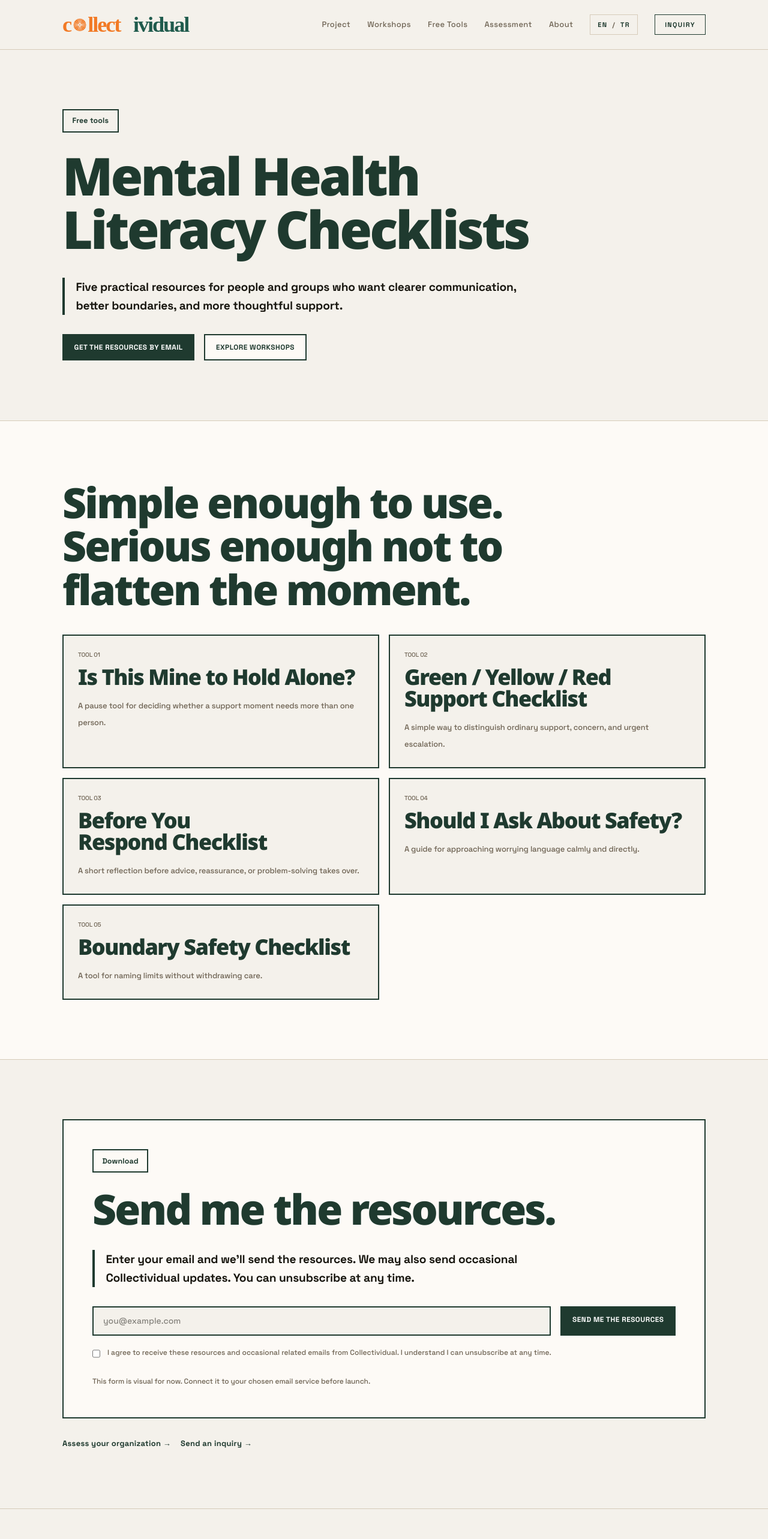
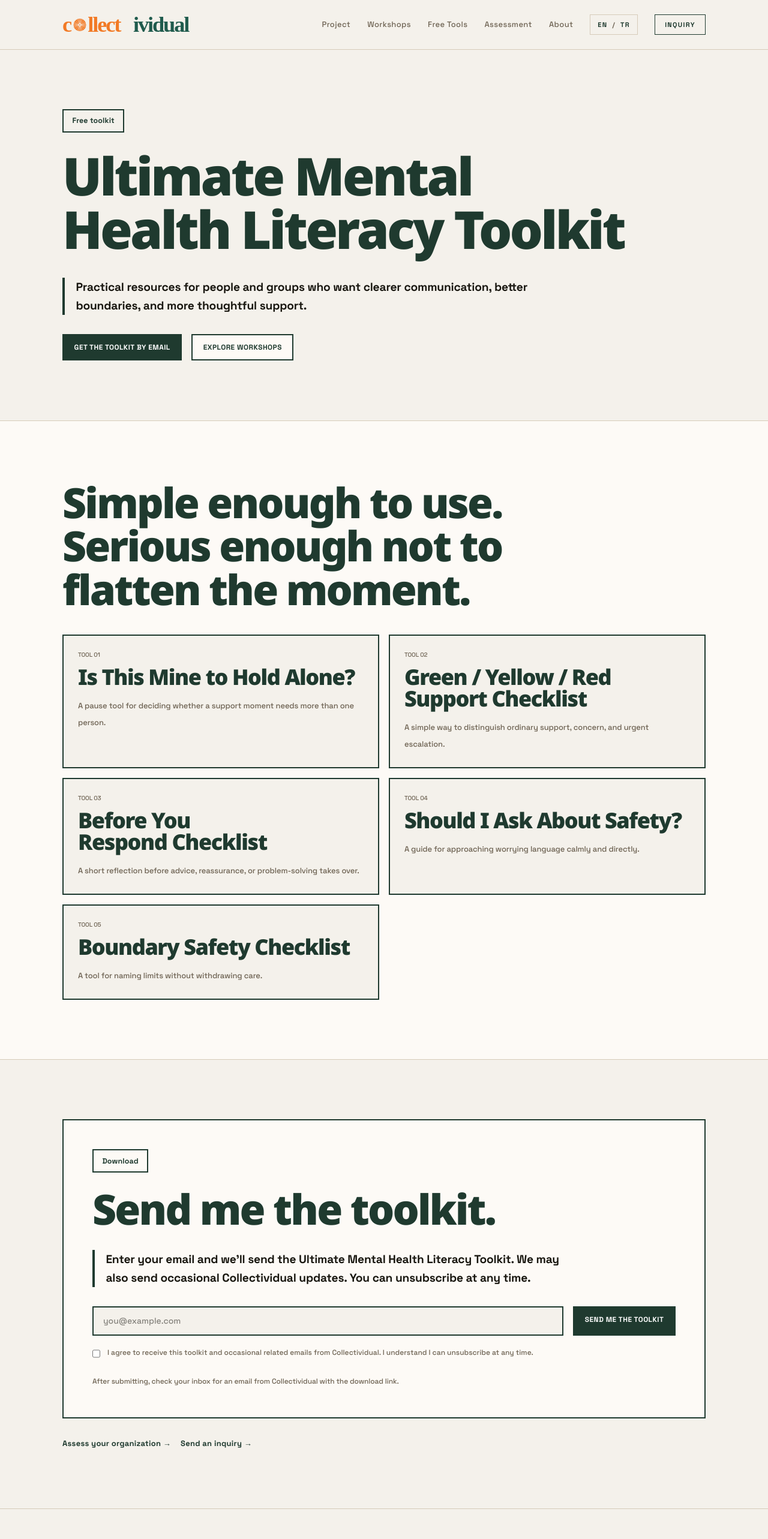
Before and after one commit to selaleakirmak-cmyk/collectividual-site, a Next.js app: page /tools/mental-health-literacy-checklists in a window 1280 px wide. Shown: the top 2566 px of the page at 60% size. Built offline with nearby package versions, Linux system fonts and the light colour scheme.

Commit message:
Connect English toolkit form to MailerLite

```diff
--- a/app/tools/mental-health-literacy-checklists/page.tsx
+++ b/app/tools/mental-health-literacy-checklists/page.tsx
@@ -1,5 +1,7 @@
 import Link from "next/link";
 import Container from "@/components/site/Container";
+
+const mailerLiteAction = "https://assets.mailerlite.com/jsonp/2302300/forms/186075762341709206/subscribe";
 
 const resources = [
   ["Is This Mine to Hold Alone?", "A pause tool for deciding whether a support moment needs more than one person."],
@@ -10,8 +12,8 @@ const resources = [
 ];
 
 export const metadata = {
-  title: "Free Mental Health Literacy Tools | Collectividual",
-  description: "Download Collectividual resources for mental health literacy, careful communication, and sustainable support.",
+  title: "Ultimate Mental Health Literacy Toolkit | Collectividual",
+  description: "Download the Ultimate Mental Health Literacy Toolkit by Collectividual: practical tools for careful communication, boundaries, and sustainable support.",
 };
 
 export default function ResourcesPage() {
@@ -19,11 +21,11 @@ export default function ResourcesPage() {
     <>
       <section className="poster-section border-b border-[var(--border)]">
         <Container>
-          <p className="poster-kicker mb-7">Free tools</p>
-          <h1 className="poster-title poster-title--wide">Mental Health Literacy Checklists</h1>
-          <p className="poster-lede mt-9">Five practical resources for people and groups who want clearer communication, better boundaries, and more thoughtful support.</p>
+          <p className="poster-kicker mb-7">Free toolkit</p>
+          <h1 className="poster-title poster-title--wide">Ultimate Mental Health Literacy Toolkit</h1>
+          <p className="poster-lede mt-9">Practical resources for people and groups who want clearer communication, better boundaries, and more thoughtful support.</p>
           <div className="mt-8 flex flex-wrap gap-4">
-            <a href="#download" className="poster-button">Get the resources by email</a>
+            <a href="#download" className="poster-button">Get the toolkit by email</a>
             <Link href="/workshops" className="poster-button poster-button--secondary">Explore workshops</Link>
           </div>
         </Container>
@@ -48,14 +50,16 @@ export default function ResourcesPage() {
         <Container>
           <div className="border-2 border-[var(--accent)] bg-[var(--surface)] p-7 md:p-12">
             <p className="poster-kicker mb-6">Download</p>
-            <h2 className="poster-title poster-title--medium">Send me the resources.</h2>
-            <p className="poster-lede mt-8">Enter your email and we’ll send the resources. We may also send occasional Collectividual updates. You can unsubscribe at any time.</p>
-            <form className="mt-8 grid gap-4 md:grid-cols-[1fr_auto]" action="#">
-              <input aria-label="Email address" name="email" type="email" placeholder="you@example.com" className="border-2 border-[var(--accent)] bg-[var(--bg)] px-4 py-3 text-[14px] outline-none" />
-              <button type="submit" className="poster-button">Send me the resources</button>
-              <label className="md:col-span-2 flex gap-3 text-[12px] leading-6 text-[var(--muted)]"><input type="checkbox" required className="mt-1" /><span>I agree to receive these resources and occasional related emails from Collectividual. I understand I can unsubscribe at any time.</span></label>
+            <h2 className="poster-title poster-title--medium">Send me the toolkit.</h2>
+            <p className="poster-lede mt-8">Enter your email and we’ll send the Ultimate Mental Health Literacy Toolkit. We may also send occasional Collectividual updates. You can unsubscribe at any time.</p>
+            <form className="mt-8 grid gap-4 md:grid-cols-[1fr_auto]" action={mailerLiteAction} method="post" target="_blank">
+              <input aria-label="Email address" aria-required="true" name="fields[email]" type="email" placeholder="you@example.com" autoComplete="email" required className="border-2 border-[var(--accent)] bg-[var(--bg)] px-4 py-3 text-[14px] outline-none" />
+              <button type="submit" className="poster-button">Send me the toolkit</button>
+              <label className="md:col-span-2 flex gap-3 text-[12px] leading-6 text-[var(--muted)]"><input type="checkbox" required className="mt-1" /><span>I agree to receive this toolkit and occasional related emails from Collectividual. I understand I can unsubscribe at any time.</span></label>
+              <input type="hidden" name="ml-submit" value="1" />
+              <input type="hidden" name="anticsrf" value="true" />
             </form>
-            <p className="mt-6 text-[12px] leading-6 text-[var(--muted)]">This form is visual for now. Connect it to your chosen email service before launch.</p>
+            <p className="mt-6 text-[12px] leading-6 text-[var(--muted)]">After submitting, check your inbox for an email from Collectividual with the download link.</p>
           </div>
           <div className="mt-8 flex flex-wrap gap-4">
             <Link href="/assessment/mental-health-literacy" className="text-[13px] font-bold tracking-[0.02em] text-[var(--accent)]">Assess your organization →</Link>
```
